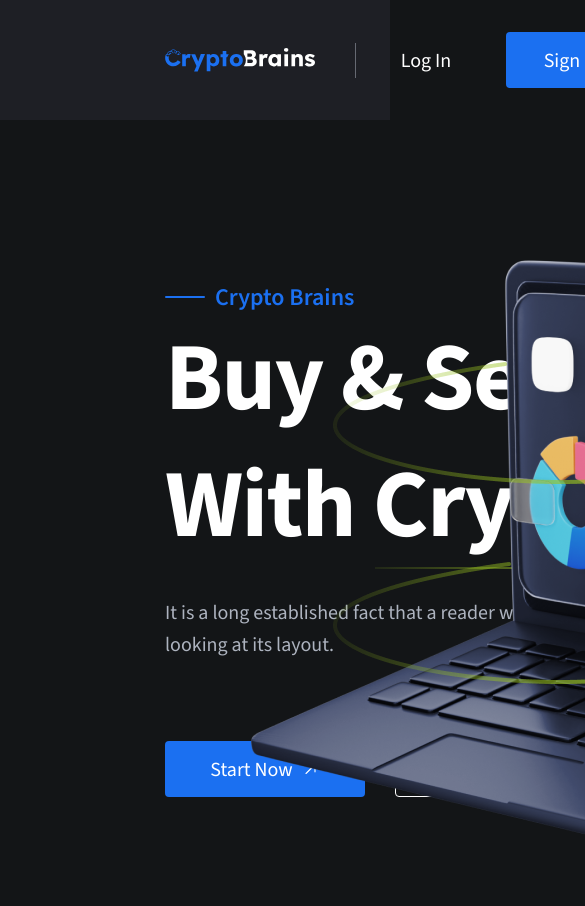
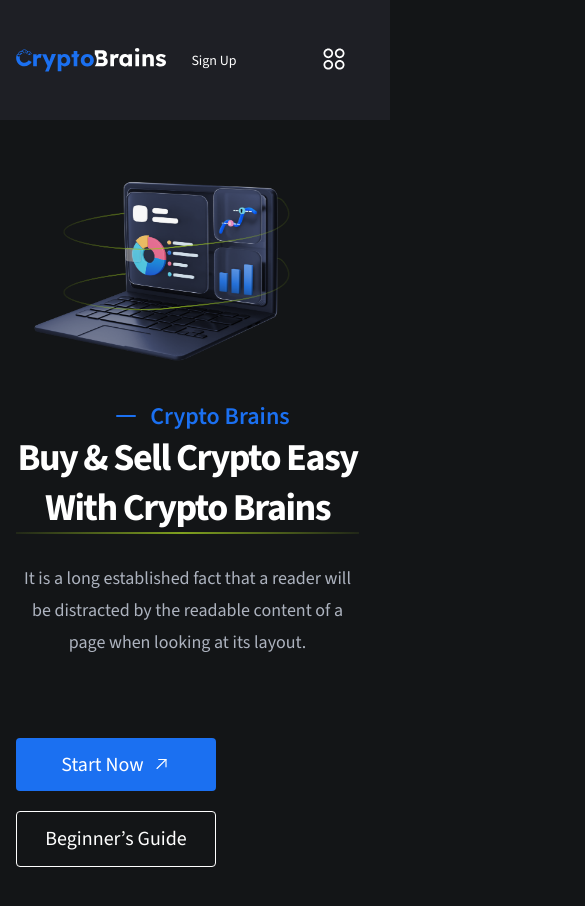
Before and after one commit to lime4512/CryptoBrain, a React (Vite) app: page / in a window 390 px wide. Shown: the top 906 px of the page, 585 px wide, since content can reach past the window. After the commit the page ends 867 px from the top, so only its background shows below. Built offline with nearby package versions, Linux system fonts and the light colour scheme.

Commit message:
add adaptive 0.2

```diff
--- a/src/components/header/Header.tsx
+++ b/src/components/header/Header.tsx
@@ -5,9 +5,8 @@
 	return (
 		<header>
 			<div className='header-content'>
+				<img className='total-img' src='/SVG.png' alt='' />
 				<HeaderText />
-
-				<img className='total-img' src='/SVG.png' alt='' />
 			</div>
 			<Market />
 		</header>
--- a/src/components/nav/NavLink.tsx
+++ b/src/components/nav/NavLink.tsx
@@ -10,6 +10,8 @@
 	useEffect(() => {
 		setActives(active)
 	}, [active])
+	console.log(actives + '1')
+	console.log(active + '2')
 	return (
 		<div className={actives ? 'nav-links open' : 'nav-links'}>
 			<div className='nav-link-close-btn-block'>
--- a/src/style/container.scss
+++ b/src/style/container.scss
@@ -2,3 +2,10 @@
 	margin: 0 150px;
 	padding: 0 15px;
 }
+
+@media (max-width: 626px) {
+	.container {
+		margin: 0 16px !important;
+		padding: 0;
+	}
+}
--- a/src/style/header.scss
+++ b/src/style/header.scss
@@ -10,3 +10,15 @@
 		left: 55%;
 	}
 }
+
+@media (max-width: 1831px) {
+	.header-content {
+		margin-top: 20px;
+		display: block;
+		.total-img {
+			position: static;
+			width: 292.805px;
+			height: 252.737px;
+		}
+	}
+}
--- a/src/style/headerText.scss
+++ b/src/style/headerText.scss
@@ -1,23 +1,21 @@
 @import './variables/variables.scss';
 
 .header-text-content {
-	.header-subTitle-content {
-		position: relative;
-		.header-subTitle {
-			font-size: $smallX;
-			color: $blue;
-			font-weight: 600;
-			margin-left: 50px;
+	.header-text-btn {
+		display: $flex;
+
+		.header-text-btn-guid {
+			border-radius: 4px;
+			font-weight: 400;
+			border: 1px solid #fff;
+			width: 200px;
+			height: 56px;
+			margin-left: 30px;
+
+			&:hover {
+				border: none;
 			}
-		&::before {
-			position: absolute;
-			content: '';
-			top: 15px;
-			height: 2px;
-			float: left;
-			width: 40px;
-			background-color: $blue;
-			border-radius: 5px;
+		}
 	}
 }
 
@@ -52,20 +50,57 @@
 	margin-bottom: 80px;
 }
 
+@media (max-width: 1831px) {
+	.header-title {
+		text-align: center;
+		width: 343px;
+		font-size: 38px;
+		&::before {
+			width: 343px;
+			left: 0;
+		}
+	}
+	.header-text {
+		text-align: center;
+		width: 343px;
+		font-size: 18px;
+	}
+}
+
+.header-subTitle-content {
+	position: relative;
+	.header-subTitle {
+		font-size: $smallX;
+		color: $blue;
+		font-weight: 600;
+		margin-left: 50px;
+	}
+	&::before {
+		position: absolute;
+		content: '';
+		top: 15px;
+		height: 2px;
+		float: left;
+		width: 40px;
+		background-color: $blue;
+		border-radius: 5px;
+	}
+}
+
+@media (max-width: 752px) {
+	.header-subTitle {
+		text-align: center;
+	}
+	.header-subTitle-content::before {
+		width: 20px;
+		margin-left: 100px;
+	}
 	.header-text-btn {
-		display: $flex;
+		display: block !important;
 
 		.header-text-btn-guid {
-			border-radius: 4px;
-			font-weight: 400;
-			border: 1px solid #fff;
-			width: 200px;
-			height: 56px;
-			margin-left: 30px;
-
-			&:hover {
-				border: none;
+			margin-top: 20px;
+			margin-left: 0 !important;
 		}
 	}
 }
-}
--- a/src/style/navBar.scss
+++ b/src/style/navBar.scss
@@ -7,6 +7,24 @@
 
 	.navBar-list {
 		display: none;
+	}
+}
+
+@media (max-width: 920px) {
+	.nav-btn-log {
+		display: none;
+	}
+}
+
+@media (max-width: 699px) {
+	.logo {
+		border-right: none !important;
+		width: 91.304px;
+		height: 28px;
+	}
+	.nav-btn-sing {
+		font-size: 14px;
+		background-color: inherit !important;
 	}
 }
 
```
Lines whose indentation alone changed are shown as unchanged.
